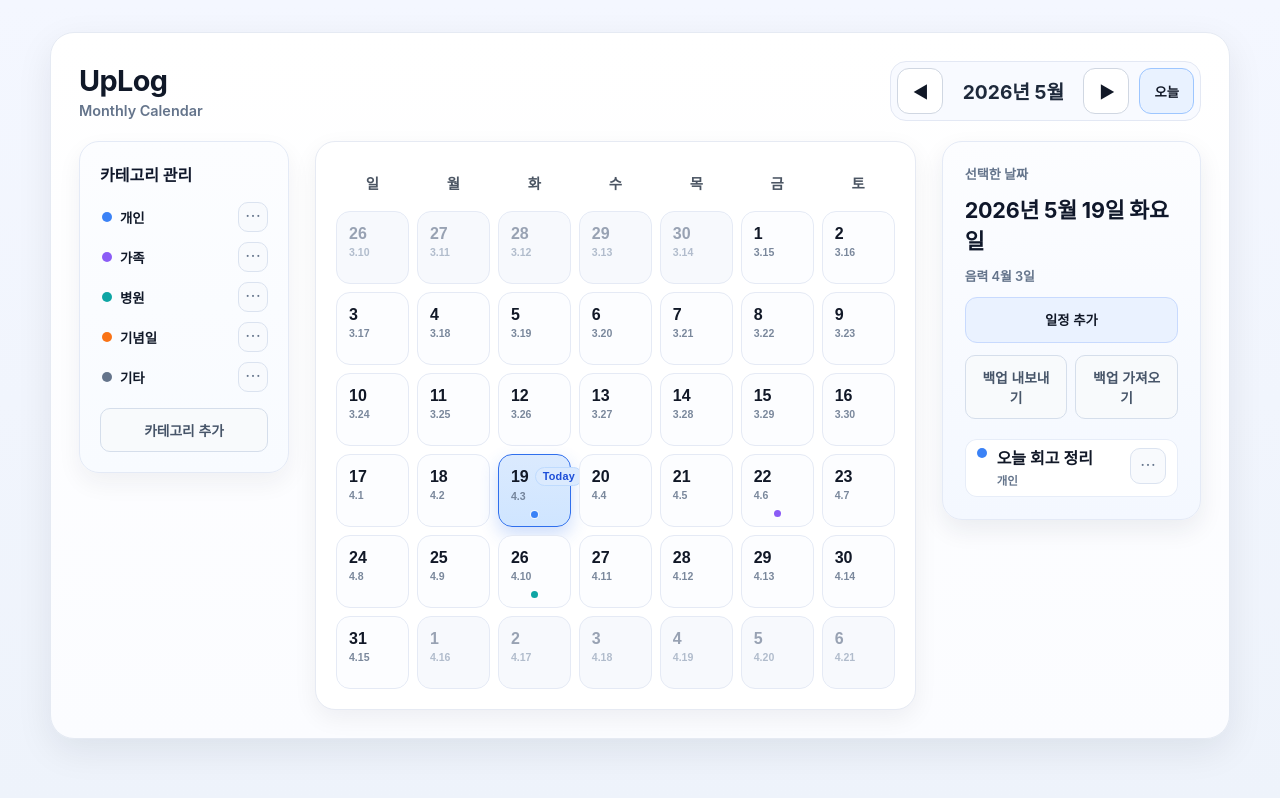
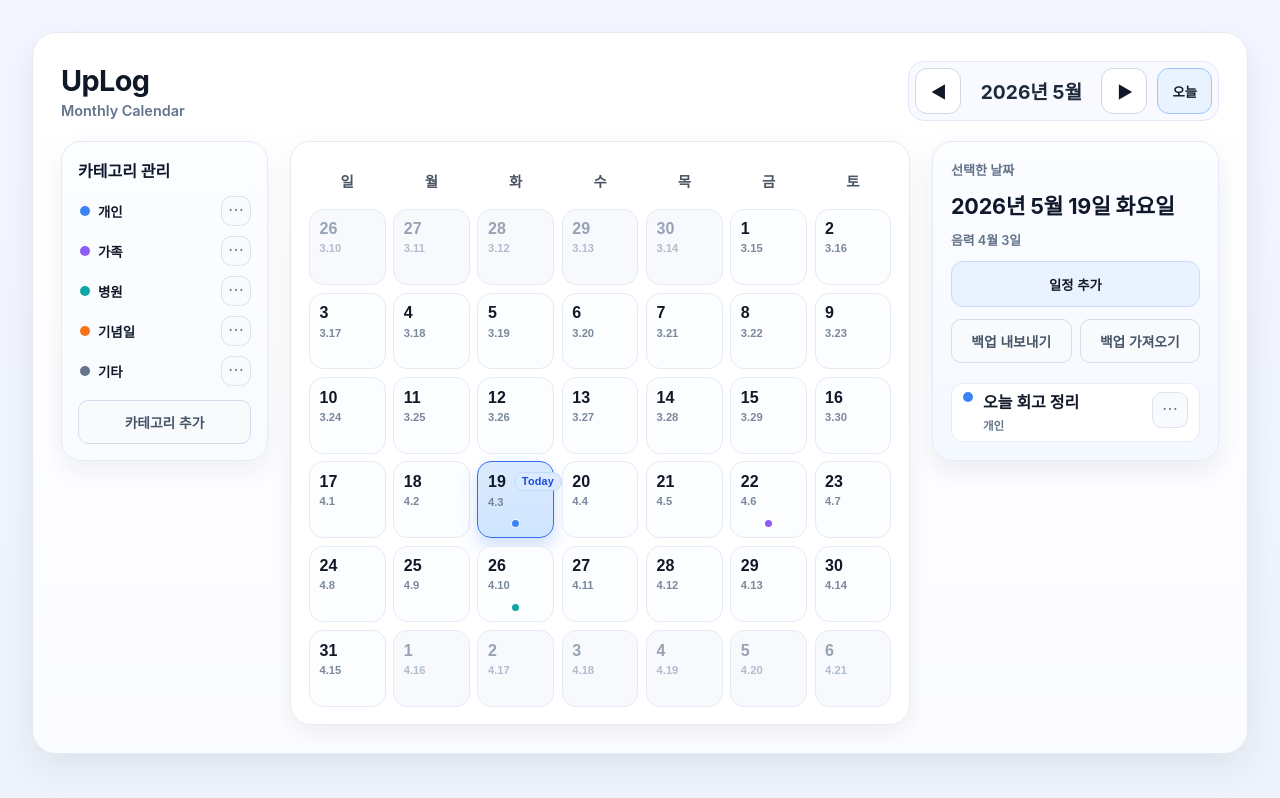
Before and after one commit to sindw07-sys/xvcnmwefqoiwsdafklcxlioweriowndcsvjk, a React (Vite) app: page / in a window 1280 px wide. Built offline with nearby package versions, Linux system fonts and the light colour scheme.

Commit message:
Adjust desktop layout to emphasize larger month calendar

```diff
--- a/src/styles.css
+++ b/src/styles.css
@@ -21,7 +21,7 @@ body {
 }
 
 .app-shell {
-  max-width: 1180px;
+  max-width: 1400px;
   margin: 0 auto;
   background: linear-gradient(180deg, var(--surface-white) 0%, #fbfcff 100%);
   border: 1px solid #e5eaf3;
@@ -111,8 +111,8 @@ button:active {
 
 .calendar-layout {
   display: grid;
-  grid-template-columns: minmax(210px, 0.75fr) minmax(0, 2.2fr) minmax(250px, 0.95fr);
-  gap: clamp(16px, 2.4vw, 26px);
+  grid-template-columns: minmax(180px, 210px) minmax(620px, 1fr) minmax(260px, 290px);
+  gap: clamp(14px, 1.8vw, 22px);
   align-items: start;
 }
 
@@ -123,10 +123,10 @@ button:active {
   background: linear-gradient(180deg, #fcfdff 0%, #f8fbff 100%);
   border: 1px solid #e4eaf6;
   box-shadow: 0 10px 24px rgba(30, 41, 59, 0.06);
-  padding: clamp(14px, 1.8vw, 20px);
+  padding: clamp(12px, 1.3vw, 16px);
   display: flex;
   flex-direction: column;
-  gap: 10px;
+  gap: 8px;
 }
 
 .category-panel-title {
@@ -137,10 +137,11 @@ button:active {
 
 .calendar-card {
   min-width: 0;
+  width: 100%;
   border-radius: var(--panel-radius);
   border: 1px solid #e6eaf3;
   background: var(--surface-white);
-  padding: clamp(12px, 1.9vw, 20px);
+  padding: clamp(12px, 1.4vw, 18px);
   box-shadow: 0 8px 24px rgba(15, 23, 42, 0.06);
   overflow: hidden;
 }
@@ -149,7 +150,8 @@ button:active {
   display: grid;
   width: 100%;
   grid-template-columns: repeat(7, minmax(0, 1fr));
-  gap: clamp(4px, 0.75vw, 8px);
+  gap: clamp(5px, 0.6vw, 8px);
+  min-width: 0;
 }
 
 .day-label {
@@ -170,7 +172,7 @@ button:active {
   justify-content: space-between;
   font-size: 1rem;
   font-weight: 700;
-  padding: clamp(8px, 1vw, 12px);
+  padding: clamp(9px, 0.75vw, 12px);
   min-height: 0;
   background: #fcfdff;
   border: 1px solid #e5eaf5;
@@ -204,14 +206,14 @@ button:active {
   display: flex;
   align-items: center;
   justify-content: space-between;
-  gap: 6px;
+  gap: 8px;
   padding-right: 2px;
 }
 
 
 .lunar-date {
-  margin-top: 3px;
-  font-size: 0.66rem;
+  margin-top: 4px;
+  font-size: 0.7rem;
   font-weight: 600;
   line-height: 1.15;
   color: #64748b;
@@ -235,7 +237,7 @@ button:active {
   justify-content: center;
   margin-top: auto;
   min-height: 0;
-  padding-top: 8px;
+  padding-top: 10px;
 }
 
 .event-dots {
@@ -285,9 +287,9 @@ button:active {
   background: linear-gradient(180deg, #fcfdff 0%, #f4f8ff 100%);
   border: 1px solid #e4eaf6;
   box-shadow: 0 10px 24px rgba(30, 41, 59, 0.08);
-  padding: clamp(16px, 1.8vw, 22px);
-  max-width: 360px;
-  width: min(100%, 360px);
+  padding: clamp(14px, 1.4vw, 18px);
+  max-width: 290px;
+  width: min(100%, 290px);
   display: flex;
   flex-direction: column;
   gap: 12px;
@@ -461,8 +463,12 @@ button:active {
   color: #be123c;
 }
 @media (max-width: 1080px) {
+  .app-shell {
+    max-width: 1160px;
+  }
+
   .calendar-layout {
-    grid-template-columns: minmax(0, 1fr) minmax(250px, 0.9fr);
+    grid-template-columns: minmax(0, 1fr) minmax(240px, 280px);
   }
 
   .category-side-panel {
```
